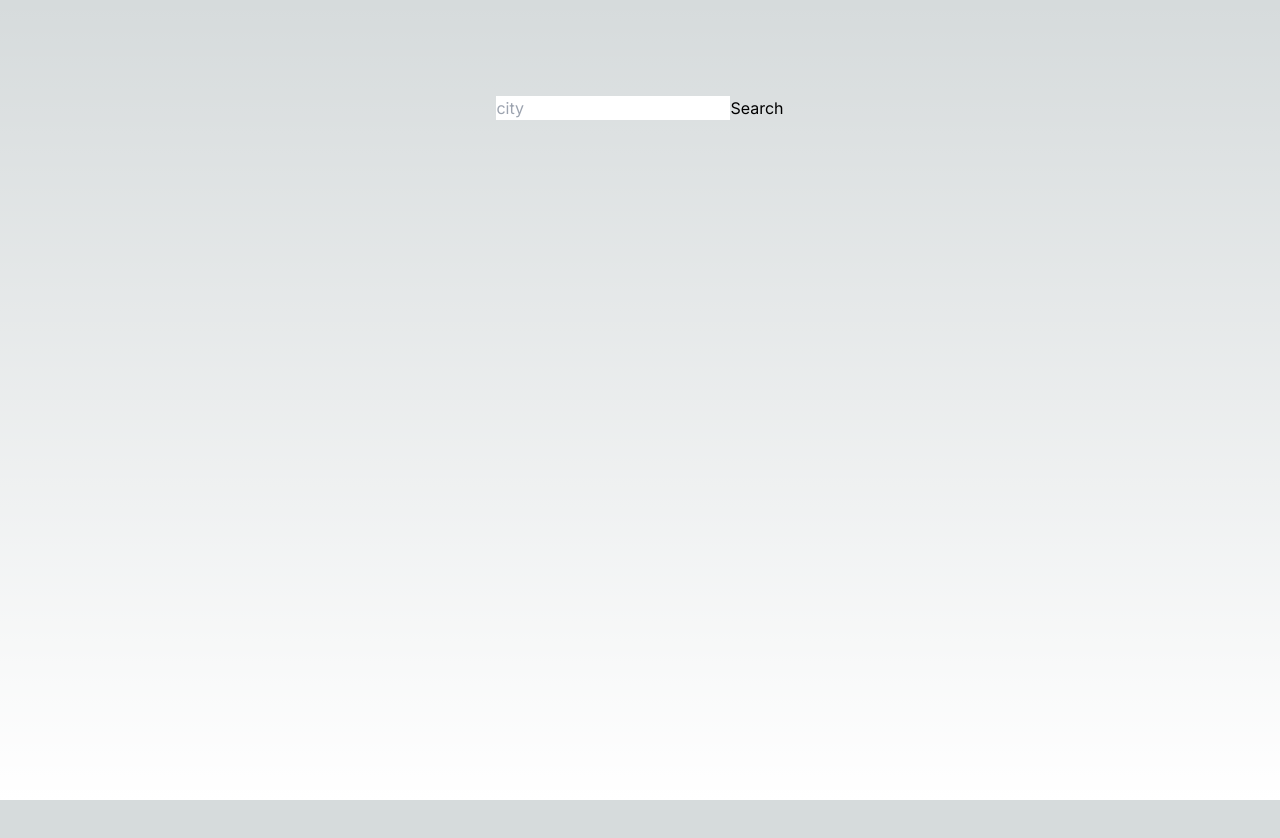
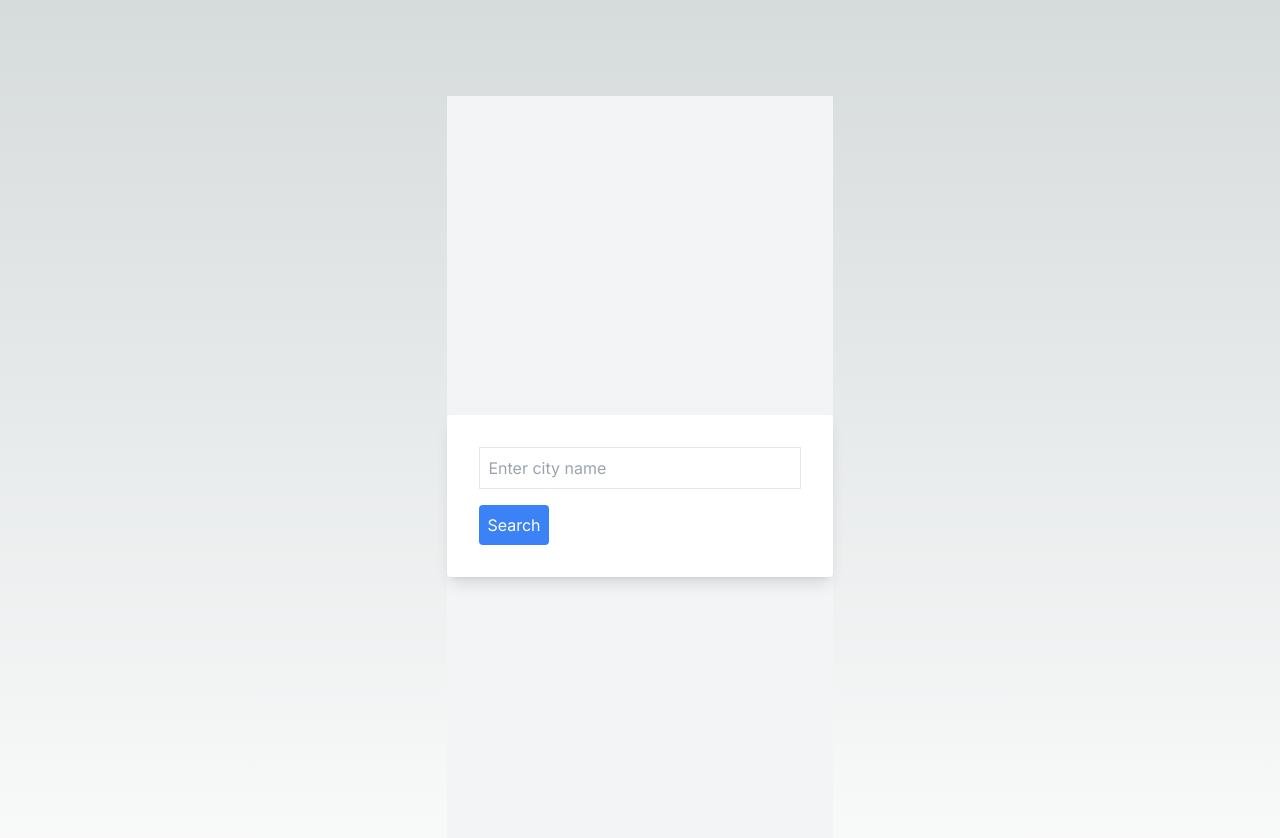
Before and after one commit to Hadj-Said-Bouras/CBTC, a Next.js app in the folder weathervue/: page / in a window 1280 px wide. Shown: the top 838 px of the page. Before the commit the page ends 800 px from the top, so only its background shows below. Built offline with nearby package versions, Linux system fonts and the light colour scheme.

Commit message:
add forecast feature

```diff
--- a/weathervue/app/api.tsx
+++ b/weathervue/app/api.tsx
@@ -1,40 +1,130 @@
 "use client"
-import React, { useEffect, useState } from 'react'
+import React, { useEffect, useState } from 'react';
+import { WiDaySunny, WiCloudy, WiDayShowers, WiDayThunderstorm } from 'react-icons/wi';
 
 const api = {
-    key: "ca42c9b91f5366afae64f005250483b5",
-    base: 'http://api.openweathermap.org/data/2.5/'
-}
+  key: "ca42c9b91f5366afae64f005250483b5",
+  base: 'http://api.openweathermap.org/data/2.5/',
+};
+
 function Api() {
-    const [search, setSearch] = useState('')
-    const [weather, setWeather] = useState({})
+  const [search, setSearch] = useState('');
+  const [weather, setWeather] = useState({});
+  const [forecasts, setForecasts] = useState({});
 
-    const handleSearch = (e) => {
-        e.preventDefault()
-        searchCity()
+  const handleSearch = (e) => {
+    e.preventDefault();
+    searchCity();
+  };
+
+  const searchCity = async () => {
+    if (!search) return;
+
+    const url = `${api.base}weather?q=${search}&appid=${api.key}`;
+
+    try {
+      const response = await fetch(url);
+      const result = await response.json();
+
+      if (result.cod === 200) {
+        setWeather(result);
+        forecast(result.coord);
+      } else {
+        console.log("Error: ", result.message);
+      }
+    } catch (error) {
+      console.error("Error fetching weather:", error);
+    }
+  };
+
+  const forecast = async (coord) => {
+    if (!coord) {
+      console.error("Error: Missing coordinates for forecast");
+      return;
     }
 
-    const searchCity = async() => {
-        fetch(`${api.base}forecast?id&appid=${api.key}`)
-            .then((res) => res.json())
-            .then((result) => {
-                console.log(result)
-                setWeather(result)
-            })
+    const url = `${api.base}forecast?lat=${coord.lat}&lon=${coord.lon}&appid=${api.key}`;
+
+    try {
+      const response = await fetch(url);
+      const result = await response.json();
+
+      if (result.cod === "200") {
+        organizeForecastByDays(result.list);
+      } else {
+        console.log("Error fetching forecast: ", result.message);
+      }
+    } catch (error) {
+      console.error("Error fetching forecast:", error);
     }
+  };
+
+  const organizeForecastByDays = (forecastList) => {
+    const groupedByDay = forecastList.reduce((acc, forecast) => {
+      const date = forecast.dt_txt.split(' ')[0];
+      acc[date] = acc[date] || [];
+      acc[date].push(forecast);
+      return acc;
+    }, {});
+
+    setForecasts(groupedByDay);
+  };
 
   return (
-    <div>
-        <input type="text"
-        placeholder='city'
-        onChange={(e) => setSearch(e.target.value)}
-        value={search}
+    <div className="min-h-screen flex items-center justify-center bg-gray-100">
+      <div className="bg-white p-8 rounded shadow-lg">
+        <input
+          type="text"
+          placeholder="Enter city name"
+          onChange={(e) => setSearch(e.target.value)}
+          value={search}
+          className="border p-2 mb-4 w-full"
         />
-        <button onClick={handleSearch}>Search</button>
+        <button
+          onClick={(e) => handleSearch(e)}
+          className="bg-blue-500 text-white p-2 rounded hover:bg-blue-600 transition duration-300"
+        >
+          Search
+        </button>
 
-        <p></p>
+        {weather.cod === 200 && (
+          <div className="mt-8">
+            <h2 className="text-xl font-semibold mb-4">Current Weather</h2>
+            <p className="text-lg">
+              <span className="">
+                {weather.weather[0].main === 'Clear' && <WiDaySunny />}
+                {weather.weather[0].main === 'Clouds' && <WiCloudy />}
+                {weather.weather[0].main === 'Rain' && <WiDayShowers />}
+                {weather.weather[0].main === 'Thunderstorm' && <WiDayThunderstorm />}
+              </span>
+              {weather.weather[0].description}
+            </p>
+            <p className="text-lg">Temperature: {weather.main.temp} K</p>
+            <p className="text-lg">Temperature: {Math.round(weather.main.temp - 273)} °C</p>
+          </div>
+        )}
+
+        {Object.keys(forecasts).length > 0 && (
+          <div className="mt-8">
+            <h2 className="text-xl font-semibold mb-4">5-Day Forecast</h2>
+            {Object.keys(forecasts).map((date, index) => (
+              <div key={index} className="mb-4">
+                <h3 className="text-lg font-semibold mb-2">{date}</h3>
+                <div className="flex flex-wrap">
+                  {forecasts[date].map((forecast, subIndex) => (
+                    <div key={subIndex} className="mr-4 mb-4">
+                      <p className="text-sm text-gray-500">{forecast.dt_txt.split(' ')[1]}</p>
+                      <p className="text-lg">{forecast.main.temp} K</p>
+                    </div>
+                  ))}
+                </div>
+              </div>
+            ))}
+          </div>
+        )}
+      </div>
     </div>
-  )
+  );
 }
 
-export default Api
+export default Api;
```
Also changed, not shown: weathervue/package.json (+5 -4 lines), 1 other file (tests, documents, lock files or other folders).
